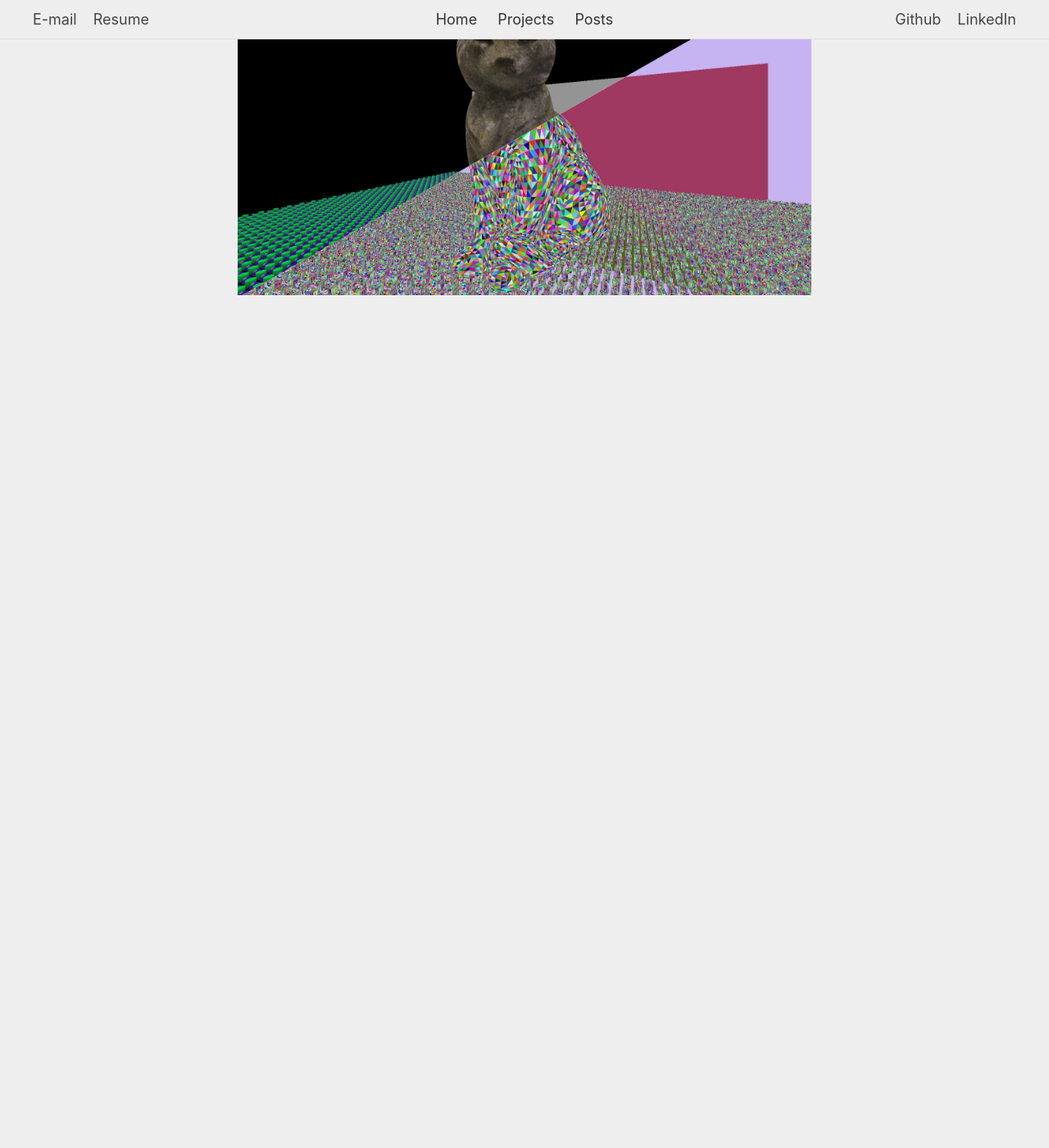
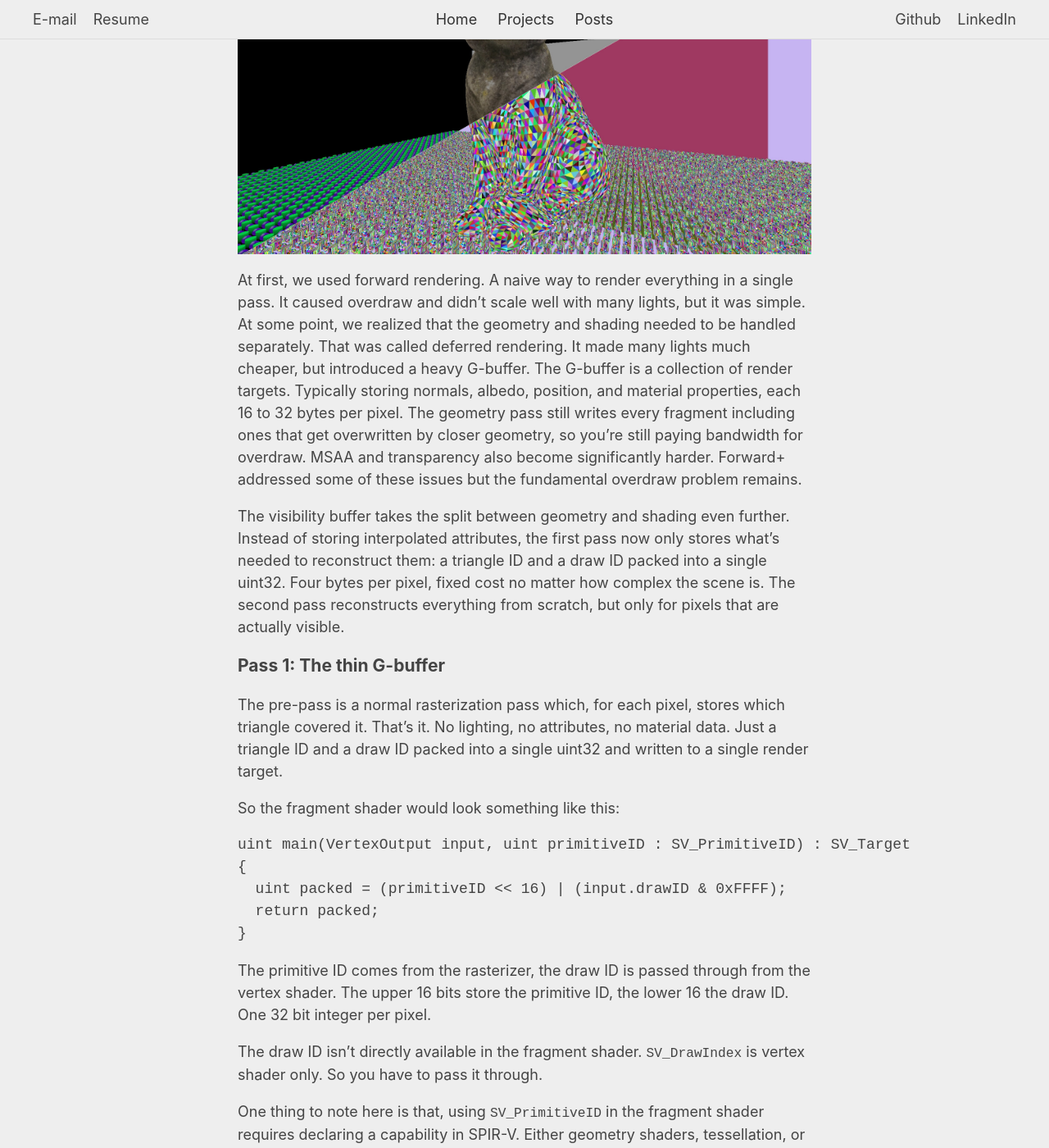
Before and after one commit to bakjedev/bakjedev.github.io, a Jekyll site: the page built from _pages/visibility_buffer.md, in a window 1280 px wide and 1400 px high, scrolled down 270 px. Shown: the whole window at 82% size. Built offline with Jekyll 4.4.1, drawn with Linux system fonts in a browser that asks for light colours; before the commit the page ends 900 px from its top, so only the background shows below that; some of the changed text lies outside the part shown.

Commit message:
Add intro and pass 1 of vis buffer article

````diff
--- a/_pages/visibility_buffer.md
+++ b/_pages/visibility_buffer.md
@@ -7,6 +7,40 @@ pinned: true
 priority: 2
 ---
 
-### WIP
+![thumbnail](../assets/images/gpu_driven/mixed.jpg)
 
-![thumbnail](../assets/images/gpu_driven/mixed.jpg)
+At first, we used forward rendering. A naive way to render everything in a single pass. It caused overdraw and didn't scale well with many lights, but it was simple. At some point, we realized that the geometry and shading needed to be handled separately. That was called deferred rendering. It made many lights much cheaper, but introduced a heavy G-buffer. The G-buffer is a collection of render targets. Typically storing normals, albedo, position, and material properties, each 16 to 32 bytes per pixel. The geometry pass still writes every fragment including ones that get overwritten by closer geometry, so you're still paying bandwidth for overdraw. MSAA and transparency also become significantly harder. Forward+ addressed some of these issues but the fundamental overdraw problem remains.
+
+The visibility buffer takes the split between geometry and shading even further. Instead of storing interpolated attributes, the first pass now only stores what's needed to reconstruct them: a triangle ID and a draw ID packed into a single uint32. Four bytes per pixel, fixed cost no matter how complex the scene is. The second pass reconstructs everything from scratch, but only for pixels that are actually visible.
+
+### Pass 1: The thin G-buffer
+
+The pre-pass is a normal rasterization pass which, for each pixel, stores which triangle covered it. That's it. No lighting, no attributes, no material data. Just a triangle ID and a draw ID packed into a single uint32 and written to a single render target.
+
+So the fragment shader would look something like this:
+
+{% raw %}
+```slang
+uint main(VertexOutput input, uint primitiveID : SV_PrimitiveID) : SV_Target
+{
+  uint packed = (primitiveID << 16) | (input.drawID & 0xFFFF);
+  return packed;
+}
+```
+{% endraw %}
+
+The primitive ID comes from the rasterizer, the draw ID is passed through from the vertex shader. The upper 16 bits store the primitive ID, the lower 16 the draw ID. One 32 bit integer per pixel.
+
+The draw ID isn't directly available in the fragment shader. `SV_DrawIndex` is vertex shader only. So you have to pass it through.
+
+One thing to note here is that, using `SV_PrimitiveID` in the fragment shader requires declaring a capability in SPIR-V. Either geometry shaders, tessellation, or mesh shaders. Without this the pesky validation layers will complain. The simplest solution is enabling the geometry shader feature on your device, even if you're not actually using geometry shaders.
+
+As a quick visualization, I’ve assigned a unique color to each triangle here.
+
+![visualized triangles](../assets/images/gpu_driven/colorful.jpg)
+
+### Pass 2: Reconstruction
+
+
+
+##### ...WIP...
````
Also changed, not shown: assets/images/gpu_driven/colorful.jpg (added).
